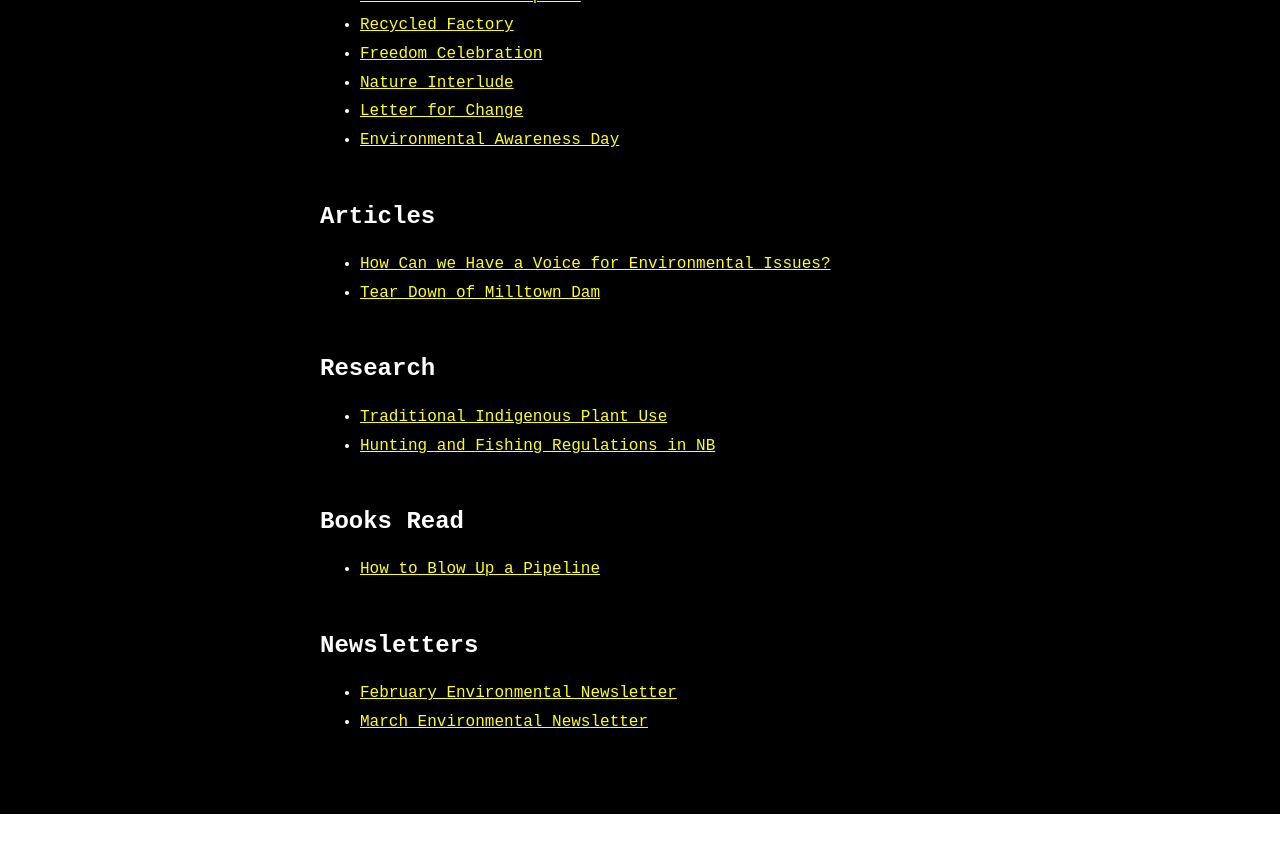
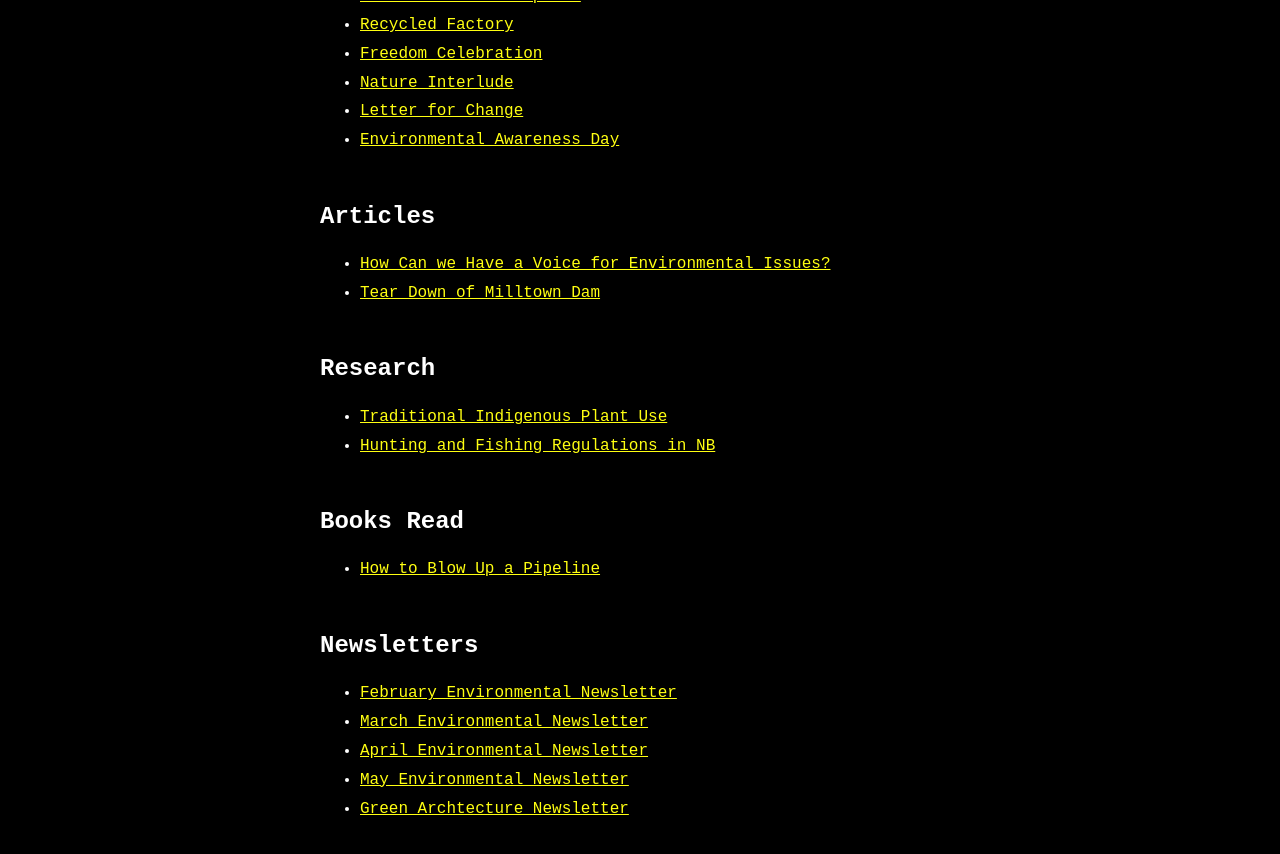
Before and after one commit to Something3949/something3949.github.io, a Jekyll site: the page built from ecoChallengeMain.md, in a window 1280 px wide and 900 px high, scrolled down 574 px. Shown: the top 854 px of the window. Built offline with Jekyll 4.4.1, drawn with Linux system fonts in a browser that asks for light colours; our own code applies the rules of GitHub Pages for plain Markdown files; before the commit the page ends 1388 px from its top, so only the background shows below that.

Commit message:
Update ecoChallengeMain.md

```diff
--- a/ecoChallengeMain.md
+++ b/ecoChallengeMain.md
@@ -24,5 +24,8 @@ Listed below are all the projects that I've done, and they should link to pages
 - [How to Blow Up a Pipeline](boomPipeline)
 
 ## Newsletters
-- [February Environmental Newsletter](februaryNewsletter)
-- [March Environmental Newsletter](marchNewsletter)
+- [February Environmental Newsletter](February Newsletter.pdf)
+- [March Environmental Newsletter](March Newsletter.pdf)
+- [April Environmental Newsletter](April Newsletter.pdf)
+- [May Environmental Newsletter](May Newsletter.pdf)
+- [Green Archtecture Newsletter](Green Architecture Newsletter.pdf)
```
